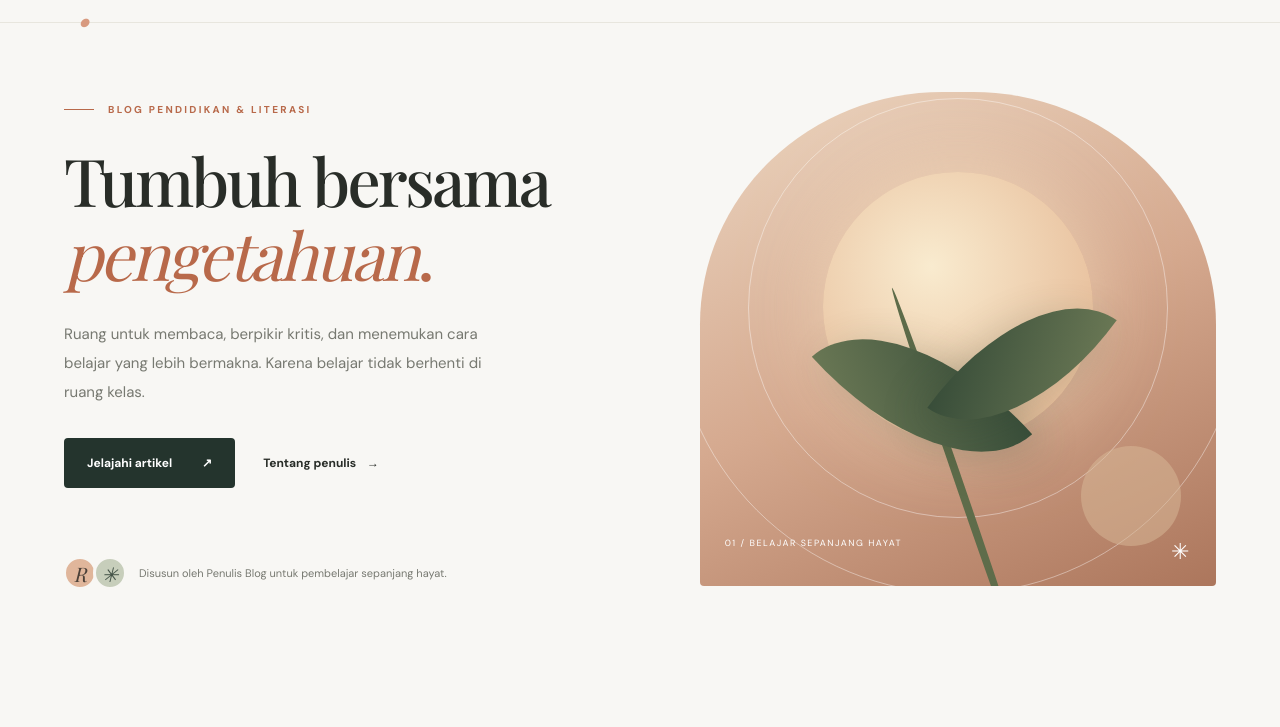
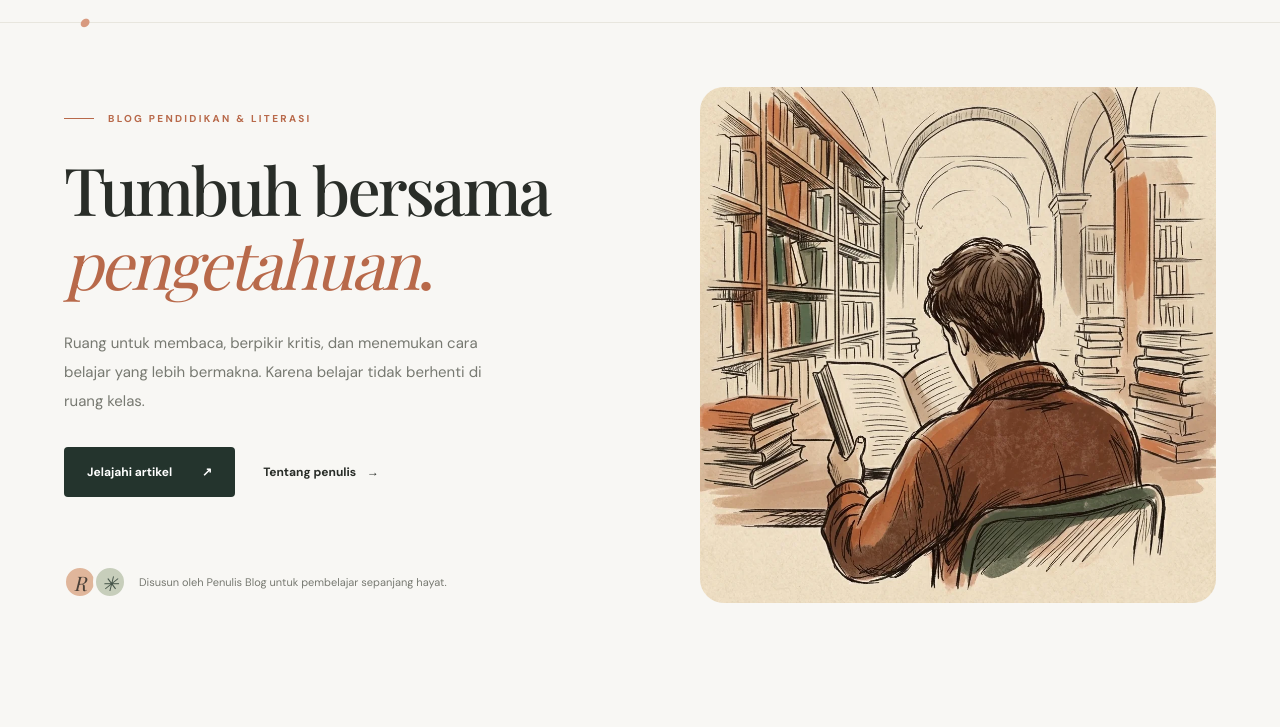
Before and after one commit to dany2201/ruang-literasi, a plain HTML site: page index.html in a window 1280 px wide. Shown: the part 67-794 px from the top of the page. Drawn offline with nearby package versions, Linux system fonts and the light colour scheme; a web font is replaced by a local one.

Commit message:
Update index.html

```diff
--- a/index.html
+++ b/index.html
@@ -30,7 +30,14 @@
   <main id="app">
     <section class="hero container" id="beranda">
       <div class="hero-copy"><div class="eyebrow"><span class="eyebrow-line"></span> BLOG PENDIDIKAN & LITERASI</div><h1>Tumbuh bersama <em>pengetahuan</em><span class="period">.</span></h1><p>Ruang untuk membaca, berpikir kritis, dan menemukan cara belajar yang lebih bermakna. Karena belajar tidak berhenti di ruang kelas.</p><div class="hero-buttons"><a class="button button-dark" href="#artikel">Jelajahi artikel <span>↗</span></a><a class="text-link" href="#tentang">Tentang penulis <span>→</span></a></div><div class="hero-note"><div class="avatar-stack"><span>R</span><span>✳</span></div><span>Disusun oleh Penulis Blog untuk pembelajar sepanjang hayat.</span></div></div>
-      <div class="hero-art" role="img" aria-label="Ilustrasi abstrak pertumbuhan dan semangat belajar"><div class="art-sun"></div><div class="art-orbit orbit-one"></div><div class="art-orbit orbit-two"></div><div class="art-leaf leaf-one"></div><div class="art-leaf leaf-two"></div><div class="art-stem"></div><div class="art-circle"></div><div class="art-caption"><span>01 / BELAJAR SEPANJANG HAYAT</span><span>✳</span></div></div>
+<div class="hero-image">
+  <img
+    src="assets/berliterasi.webp"
+    alt="Gambar utama Ruang Literasi"
+    loading="eager"
+    style="width:100%; height:100%; object-fit:cover; border-radius:24px;"
+  />
+</div>
     </section>
     <section class="section container article-section" id="artikel"><div class="section-head"><div><span class="section-kicker">DARI RUANG LITERASI</span><h2>Artikel <em>pilihan</em><span class="period">.</span></h2></div><p>Wawasan praktis, ide segar, dan panduan sederhana untuk perjalanan belajar.</p></div><div class="toolbar"><div class="categories" id="categories" aria-label="Filter kategori"></div><label class="search-field"><svg viewBox="0 0 24 24" fill="none" stroke="currentColor" stroke-width="1.8"><circle cx="11" cy="11" r="7"></circle><path d="m20 20-4-4"></path></svg><input id="search-input" type="search" placeholder="Cari artikel..." aria-label="Cari artikel"/></label></div><div class="article-grid" id="article-grid"></div><div class="empty-state" id="empty-state" hidden><span>✳</span><h3>Belum ada artikel yang cocok.</h3><p>Coba kata kunci atau kategori yang berbeda.</p><button class="button button-dark" id="reset-search" type="button">Tampilkan semua</button></div><div class="article-bottom"><span id="article-count"></span><a href="#tentang" class="text-link">Kenali penulis <span>↗</span></a></div></section>
     <section class="quote-section"><div class="container quote-inner"><span class="quote-spark">✳</span><blockquote>“Belajar bukan sekadar mengingat jawaban, tetapi berani mengajukan pertanyaan.”</blockquote><span class="quote-source">SEMANGAT RUANG LITERASI</span></div></section>
```
